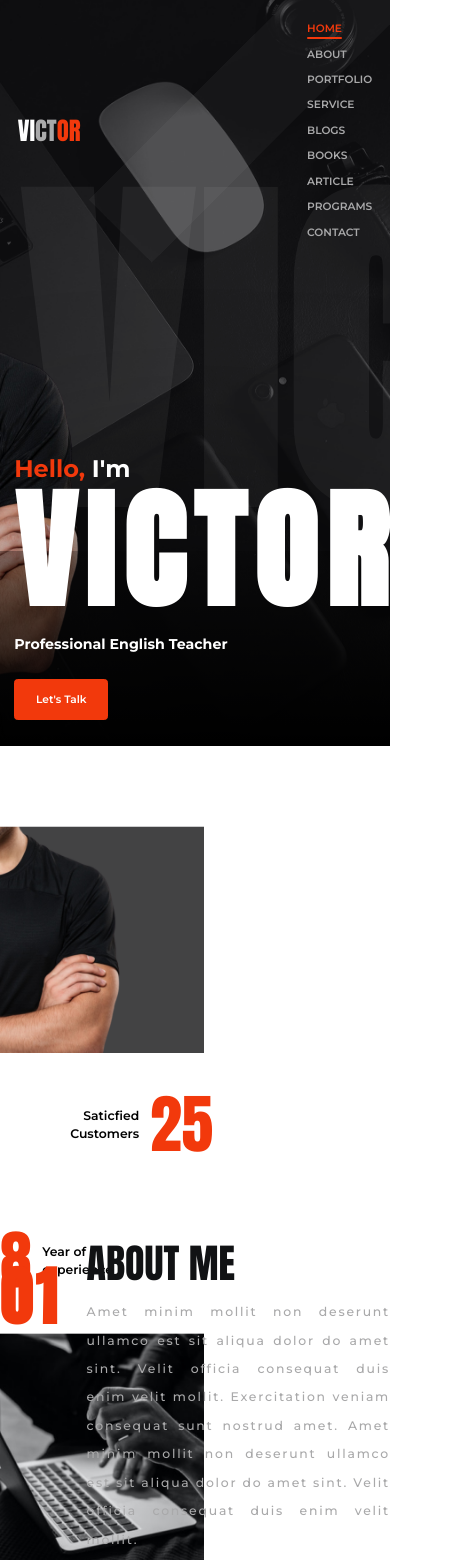
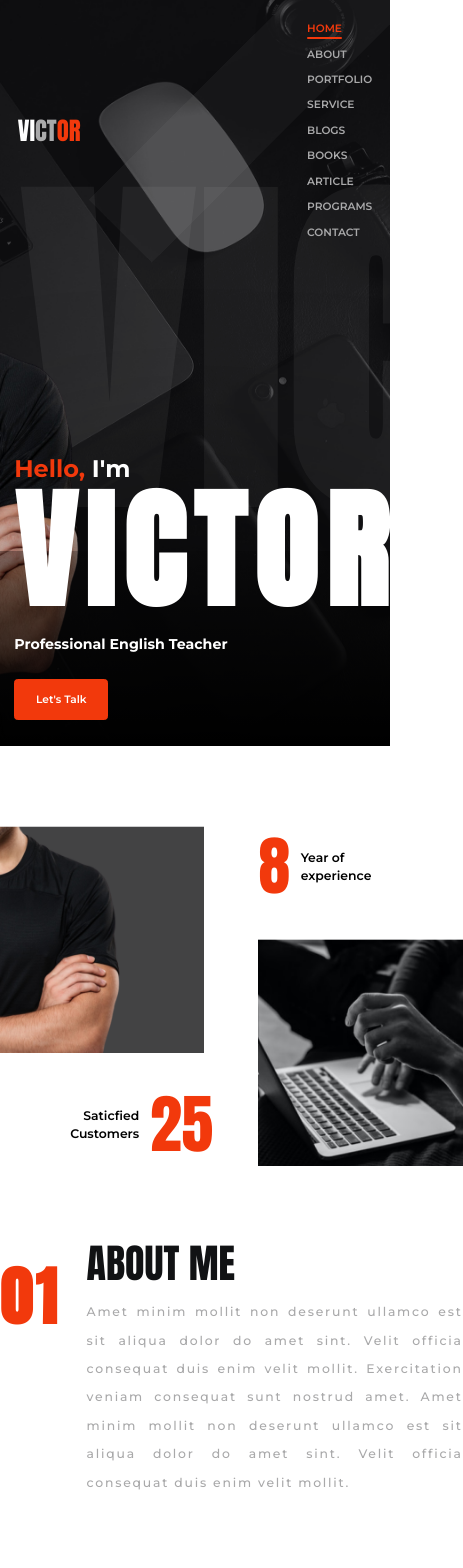
Before and after one commit to Asliddin-Coder/victor.com, a React (Vite) app: page / in a window 390 px wide. Shown: the top 1568 px of the page, 463 px wide, since content can reach past the window. Built offline with nearby package versions, Linux system fonts and the light colour scheme.

Commit message:
change about me

```diff
--- a/src/components/aboutMe/AboutMe.module.scss
+++ b/src/components/aboutMe/AboutMe.module.scss
@@ -12,6 +12,18 @@
         gap: 6.5rem;
         padding: 9rem 0;
 
+        @media screen and (max-width: 576px) {
+            flex-direction: column;
+        }
+
+        @media screen and (max-width: 768px) {
+            flex-direction: column;
+        }
+
+        @media screen and (max-width: 992px) {
+            flex-direction: column;
+        }
+
         .image {
             display: flex;
             align-items: center;
@@ -24,16 +36,30 @@
             -webkit-user-select: none;
             -moz-user-select: none;
 
+            @media screen and (max-width: 576px) {
+                flex-direction: column;
+            }
+
+            @media screen and (max-width: 768px) {
+                flex-direction: column;
+            }
+
+            @media screen and (max-width: 992px) {
+                flex-direction: column;
+            }
+
             .imageOne {
                 display: flex;
                 align-items: flex-end;
                 justify-content: space-between;
                 flex-direction: column;
                 gap: 3.5rem;
+
                 img {
                     width: 23rem;
                     height: 25.58rem;
                 }
+
                 .title {
                     display: flex;
                     align-items: center;
@@ -46,6 +72,7 @@
                     width: 15.1rem;
                     height: 9.2rem;
                     text-align: right;
+
                     .orange {
                         color: $color-primary-main;
                         font-size: $heading-64;
@@ -61,6 +88,7 @@
                 align-items: flex-start;
                 justify-content: space-between;
                 gap: 3.5rem;
+
                 img {
                     width: 23rem;
                     height: 25.58rem;
@@ -78,6 +106,7 @@
                     width: 15.1rem;
                     height: 9.2rem;
                     text-align: left;
+
                     .orange {
                         color: $color-primary-main;
                         font-size: $heading-64;
```
